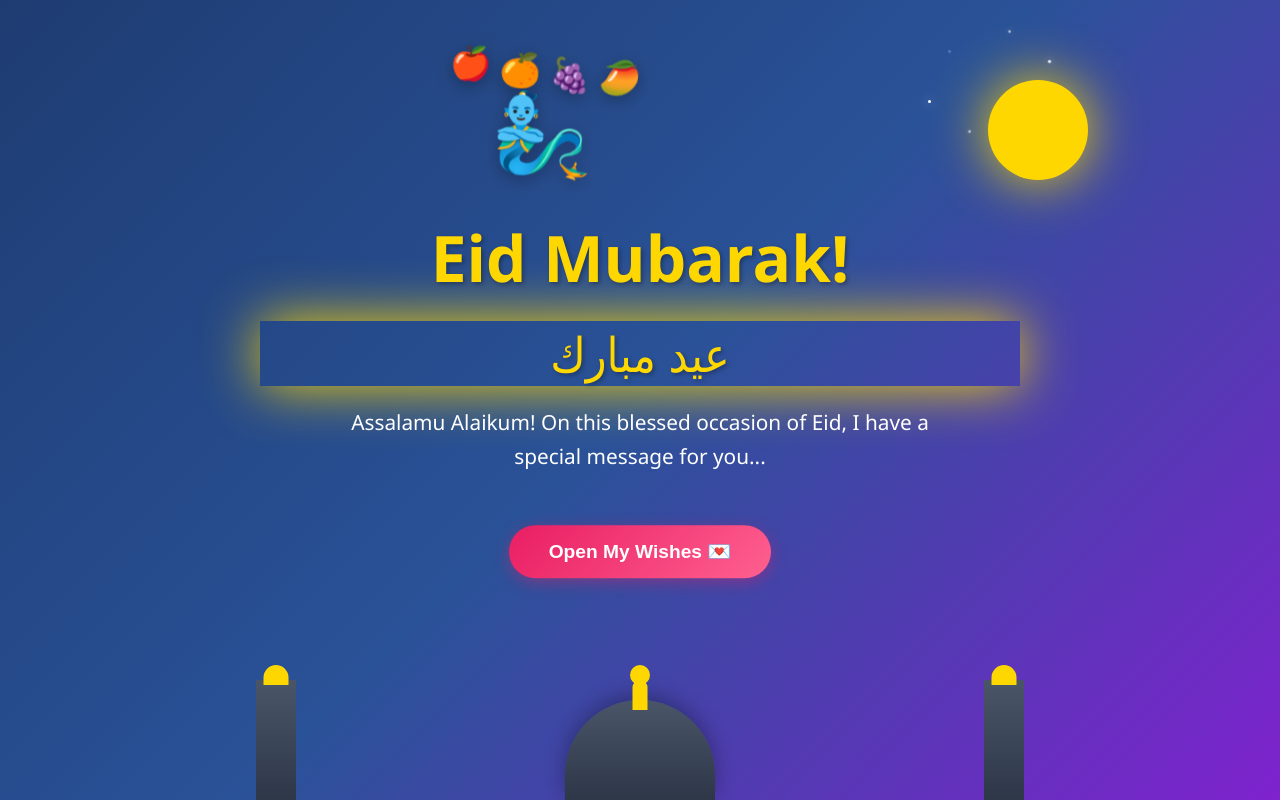
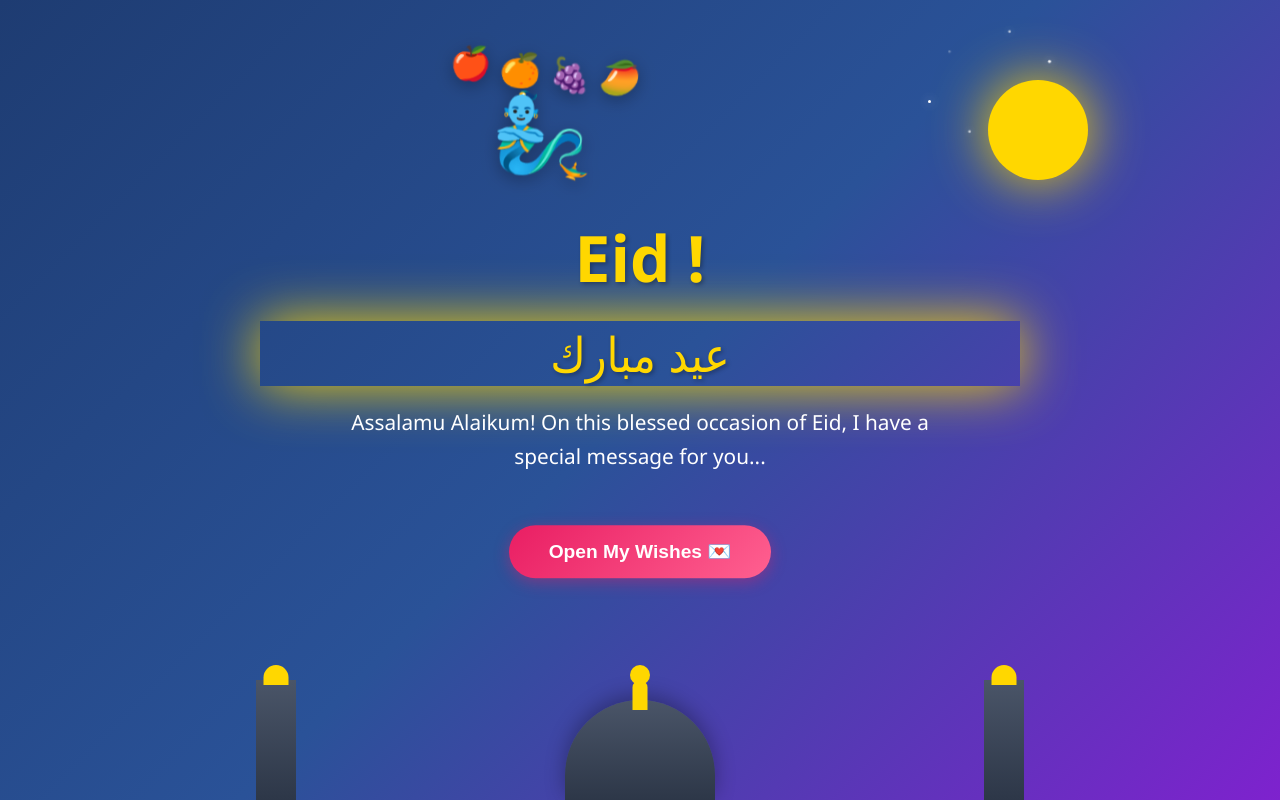
Before and after one commit to mrmiraz/eid-mubarak, a plain HTML site: page index.html in a window 1280 px wide. Drawn offline with Linux system fonts and the light colour scheme.

Commit message:
Initial commit

```diff
--- a/index.html
+++ b/index.html
@@ -31,7 +31,7 @@
         <!-- Step 1: Initial Greeting -->
         <div class="step step-1 active">
             <div class="content">
-                <h1 class="greeting">Eid Mubarak!</h1>
+                <h1 class="greeting">Eid !</h1>
                 <div class="arabic">عيد مبارك</div>
                 <p class="message">Assalamu Alaikum! On this blessed occasion of Eid, I have a special message for you...</p>
                 <button class="btn-next" onclick="goToStep(2)">Open My Wishes 💌</button>
```
